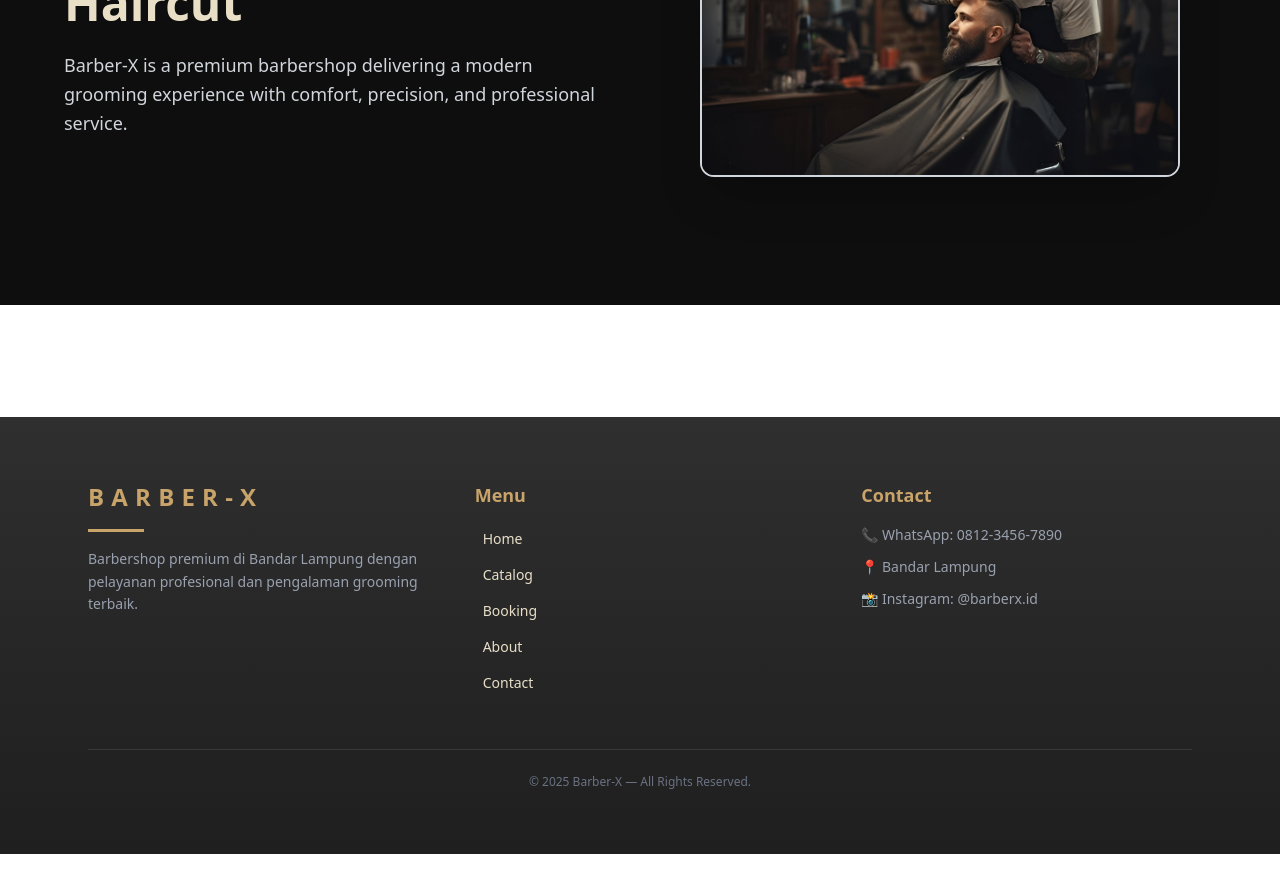
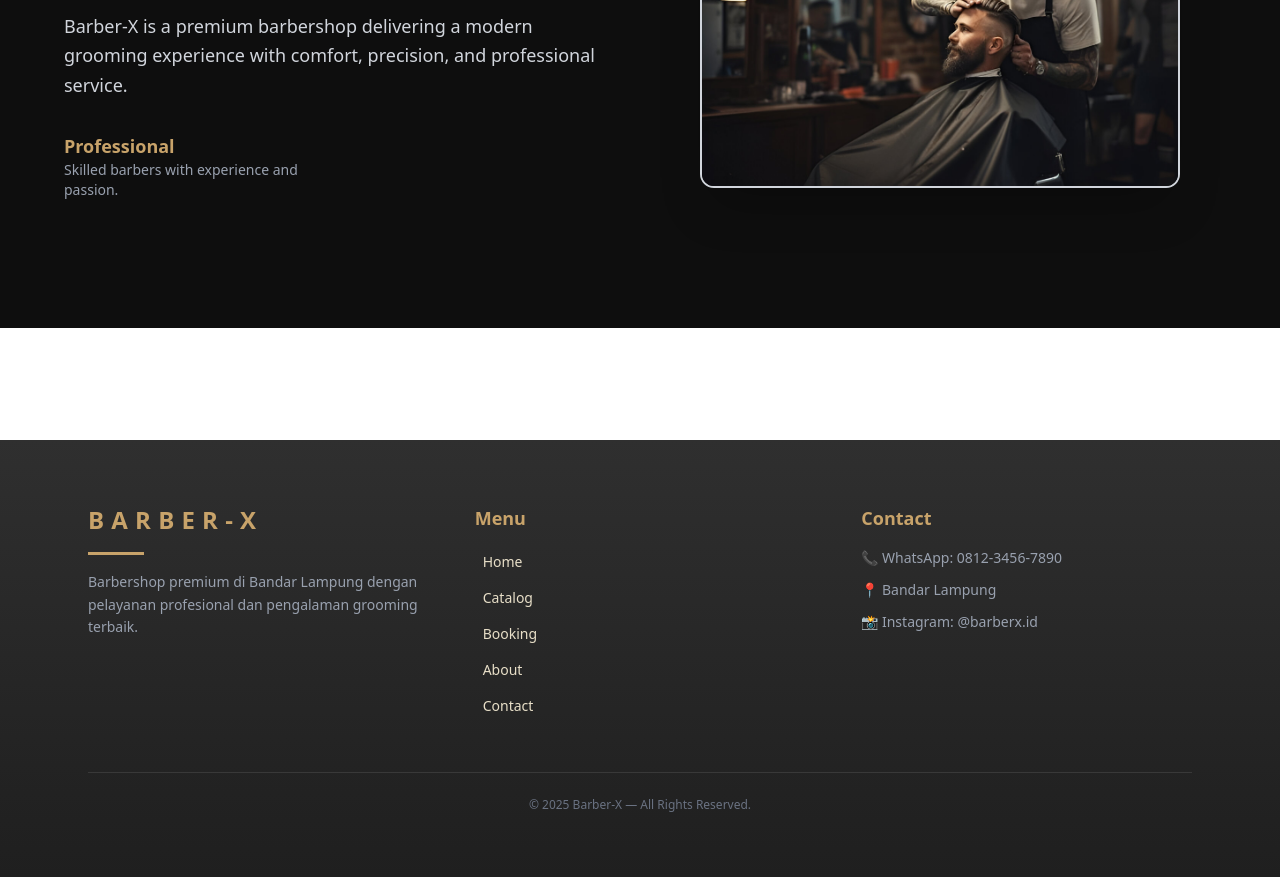
Before and after one commit to NaswaNovellia-23312014/Barber-x, a Next.js app in the folder web/: page / in a window 1280 px wide. Shown: the part 1080-1957 px from the top of the page. Before the commit the page ends 1934 px from the top, so only its background shows below. Built offline with nearby package versions, Linux system fonts and the light colour scheme.

Commit message:
feat: tambahkan daftar keunggulan profesioanl barber pada about section

```diff
--- a/web/src/app/(main)/page.tsx
+++ b/web/src/app/(main)/page.tsx
@@ -54,6 +54,20 @@ export default function Home() {
               Barber-X is a premium barbershop delivering a modern grooming
               experience with comfort, precision, and professional service.
             </p>
+
+            <div className="grid grid-cols-2 gap-6 mt-8">
+              {[
+                ["Professional", "Skilled barbers with experience and passion."],
+
+              ].map(([title, desc]) => (
+                <div key={title}>
+                  <h4 className="text-[#C8A36A] font-semibold text-lg">
+                    {title}
+                  </h4>
+                  <p className="text-sm text-gray-400">{desc}</p>
+                </div>
+              ))}
+            </div>
           </div>
 
           {/* Kanan – Gambar */}
```
